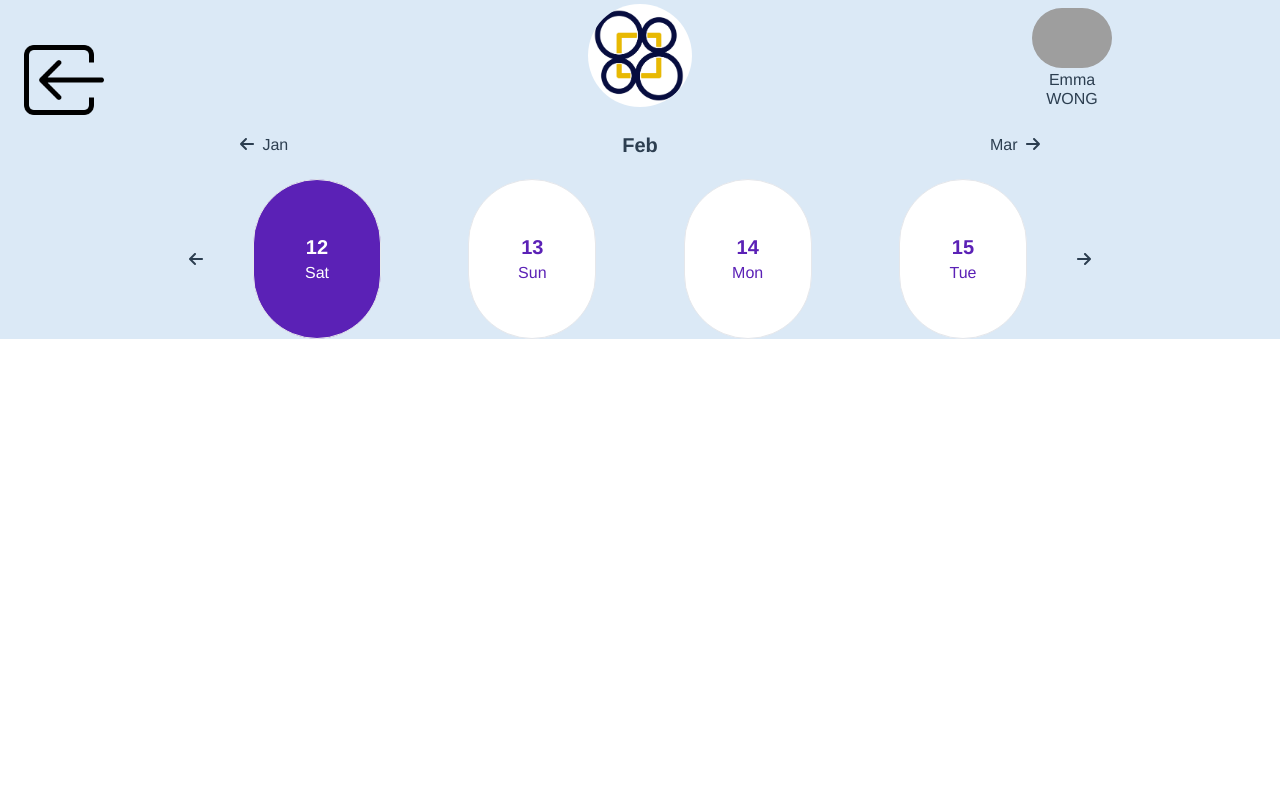
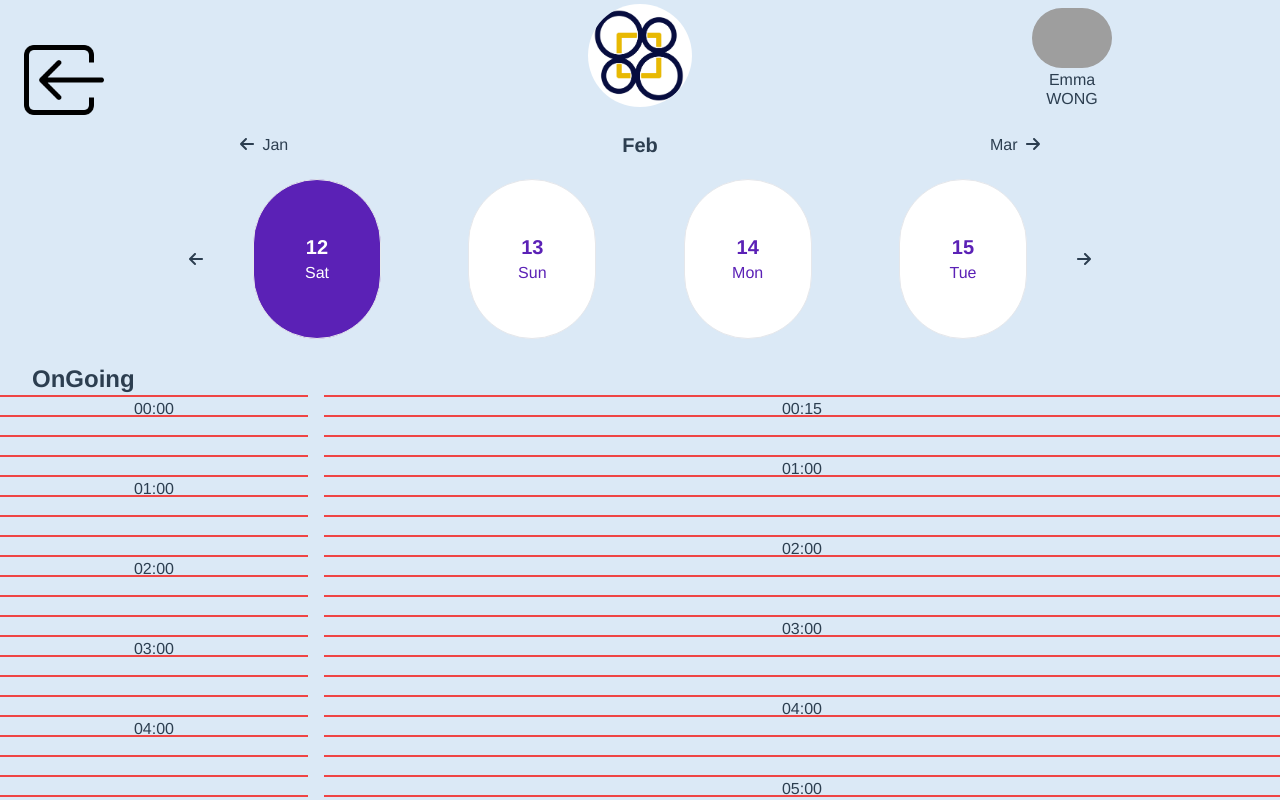
Before and after one commit to Renaud-CCI/vuejs_test-assignment, a Vue app: page / in a window 1280 px wide. Shown: the top 800 px of the page. Built offline with nearby package versions, Linux system fonts and the light colour scheme; grey boxes are pictures that could not be loaded.

Commit message:
add AppCalendar and make grid

```diff
--- a/src/App.vue
+++ b/src/App.vue
@@ -2,12 +2,14 @@
   <AppHeader />
   <AppMonthChoice :current-date="currentDate" @month-selected="handleMonthSelected" />
   <MonthDate :selectedMonth="selectedMonth || currentDate" />
+  <AppCalendar />
 </template>
 
 <script>
 import AppHeader from './components/AppHeader.vue'
 import AppMonthChoice from './components/AppMonthChoice.vue'
 import MonthDate from './components/MonthDate.vue'
+import AppCalendar from './components/AppCalendar.vue'
 import moment from 'moment'
 
 export default {
@@ -16,6 +18,7 @@ export default {
     AppHeader,
     AppMonthChoice,
     MonthDate,
+    AppCalendar,
   },
   data() {
     return {
--- /dev/null
+++ b/src/components/AppCalendar.vue
@@ -0,0 +1,33 @@
+<template>
+  <p class="text-2xl font-bold flex justify-start mx-8 mt-6">OnGoing</p>
+<div class="grid grid-cols-4 gap-4">
+  <div class="col-span-1">
+    <CalendarHours />
+  </div>
+  <div class="col-span-3">
+    <CalendarGrid />
+  </div>
+</div>
+</template>
+
+
+
+<script>
+import CalendarGrid from './CalendarGrid.vue'
+import CalendarHours from './CalendarHours.vue'
+
+
+export default {
+  name: 'AppCalendar',
+  components: {
+    CalendarGrid,
+    CalendarHours
+  },
+};
+
+
+</script>
+
+<style scoped>
+
+</style>
--- /dev/null
+++ b/src/components/CalendarGrid.vue
@@ -0,0 +1,31 @@
+<template>
+  <div class="grid grid-rows-96 gap-0" style="grid-template-rows: repeat(96, 20px);">
+    <div v-for="hour in 96" :key="hour" class="border-t-2 border-red-500 row-span-1">{{ hour%4==0 || hour==1 ? hourToTime(hour) : '' }}</div>
+  </div>
+</template>
+
+
+
+<script>
+
+
+export default {
+  name: 'CalendarGrid',
+  components: {
+
+  },
+  methods:{
+    hourToTime(hour) {
+      const hourStart = Math.floor(hour / 4);
+      const minutes = (hour % 4) * 15;
+      return `${hourStart.toString().padStart(2, '0')}:${minutes.toString().padStart(2, '0')}`;
+    },
+  }
+};
+
+
+</script>
+
+<style scoped>
+
+</style>
--- /dev/null
+++ b/src/components/CalendarHours.vue
@@ -0,0 +1,32 @@
+<template>
+  <div class="grid grid-rows-96 gap-0" style="grid-template-rows: repeat(96, 20px);">
+    <div v-for="hour in 96" :key="hour" class="border-t-2 border-red-500 row-span-1">{{ (hour-1)%4==0 || hour==0 ? hourToTime(hour) : '' }}</div>
+  </div>
+</template>
+
+
+
+<script>
+
+
+export default {
+  name: 'CalendarHours',
+  components: {
+
+  },
+  methods:{
+    hourToTime(hour) {
+      let testHour = hour-1;
+      const hourStart = Math.floor(testHour / 4);
+      const minutes = (testHour % 4) * 15;
+      return `${hourStart.toString().padStart(2, '0')}:${minutes.toString().padStart(2, '0')}`;
+    },
+  }
+};
+
+
+</script>
+
+<style scoped>
+
+</style>
```
Also changed, not shown: src/assets/logo_highday transp.png (added).
